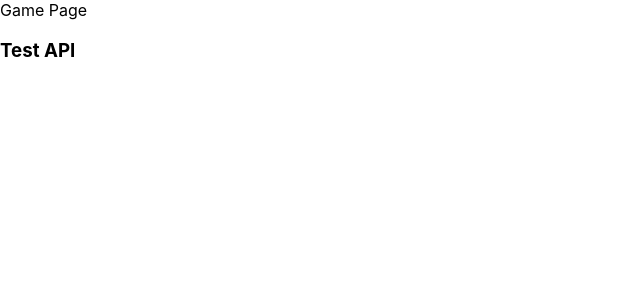
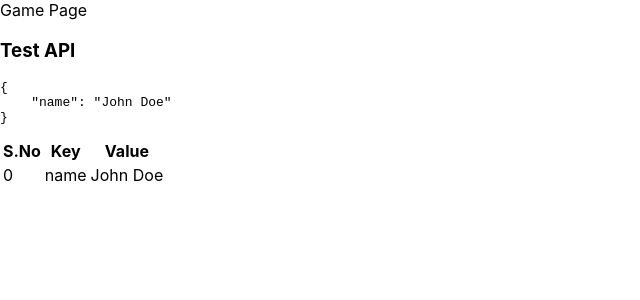
Before and after one commit to avimehenwal/r-webapps, a Next.js app in the folder next-todo-app/: page /game in a window 1280 px wide. Shown: the top 300 px of the page, without its empty margins (0-640 px from the left). Built offline with nearby package versions, Linux system fonts and the light colour scheme.

Commit message:
feat(react): Objects in useState hook

```diff
--- a/next-todo-app/component/testAPI/testAPI.tsx
+++ b/next-todo-app/component/testAPI/testAPI.tsx
@@ -1,10 +1,36 @@
 // importing FunctionComponent
-// import React, { FunctionComponent } from 'react';
+import React, { useState, useEffect, FunctionComponent } from 'react';
+import axios from 'axios';
 
 const TestApi = () => {
+  const [data, setData] = useState({key: 'value'})
+
+  useEffect(async() => {
+    const result = await axios('http://localhost:3000/api/hello')
+    setData(result.data)
+  }, [])
+
   return (
     <div>
       <h3>Test API</h3>
+      <pre>
+        {JSON.stringify(data, null, 4)}
+      </pre>
+
+      <table>
+        <tr>
+          <th>S.No</th>
+          <th>Key</th>
+          <th>Value</th>
+        </tr>
+        {Object.entries(data).map(([key, value], index) =>
+        <tr key={key}>
+          <td>{index}</td>
+          <td>{key}</td>
+          <td>{value}</td>
+        </tr>
+      )}
+    </table>
     </div>
   )
 }
--- a/next-todo-app/package.json
+++ b/next-todo-app/package.json
@@ -8,6 +8,7 @@
     "start": "next start"
   },
   "dependencies": {
+    "axios": "^0.21.0",
     "next": "10.0.3",
     "react": "17.0.1",
     "react-dom": "17.0.1"
```
Also changed, not shown: 1 other file (tests, documents, lock files or other folders).
